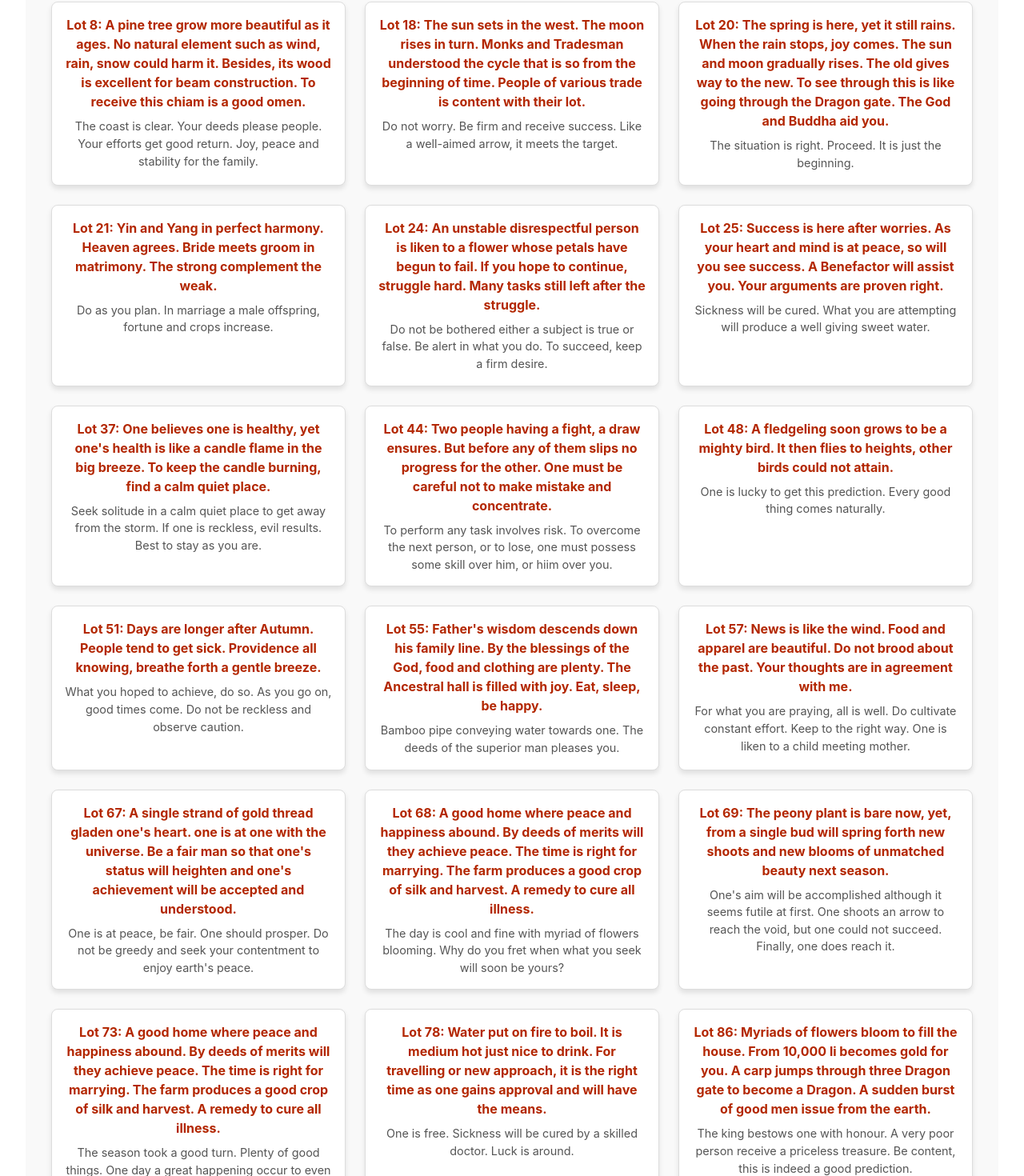
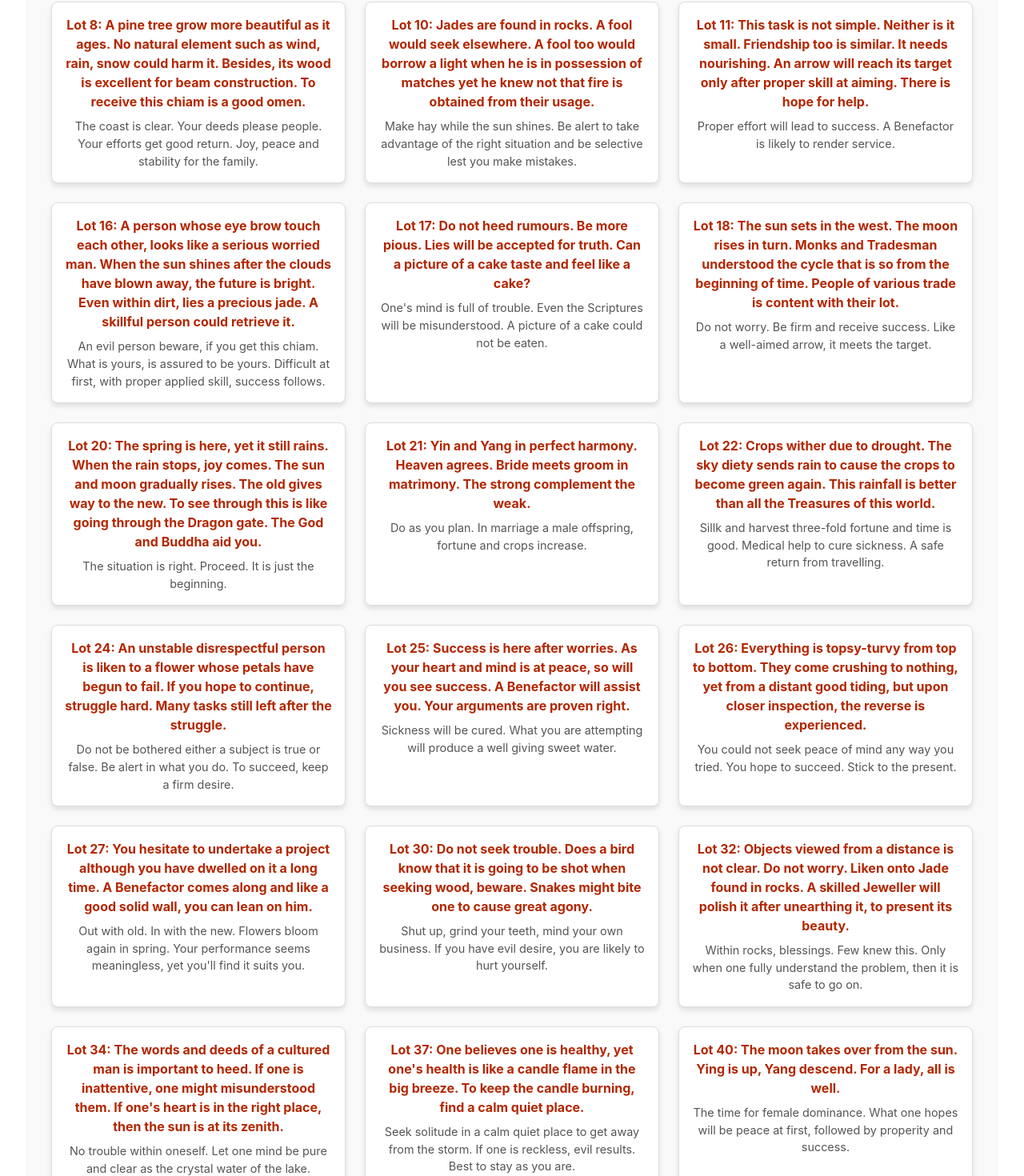
Before and after one commit to kwanimthonghoodcho/kwanimthonghoodcho, a React (Vite) app: page /lots in a window 1280 px wide. Shown: the part 583-2053 px from the top of the page at 80% size. Built offline with nearby package versions, Linux system fonts and the light colour scheme; a web font is replaced by a local one.

Commit message:
add lots

```diff
--- a/src/pages/Donations.tsx
+++ b/src/pages/Donations.tsx
@@ -8,13 +8,13 @@ const Donations = () => {
 
       <div className="donations-content">
         <p>
-          May your generosity bring blessings and prosperity.
+          Contributions go towards the maintenance of the site. May your generosity bring blessings and prosperity.
         </p>
         <img src={qrPhoto} className="qr" alt="PayNow QR Code" />
       </div>
 
       <p className="note">
-        Please include your name in the payment reference for blessings. All contributions are deeply appreciated.
+        All contributions are deeply appreciated.
       </p>
     </section>
   );
--- a/src/pages/Lots.tsx
+++ b/src/pages/Lots.tsx
@@ -21,13 +21,31 @@ const lotsData = [
     title: "A pine tree grow more beautiful as it ages. No natural element such as wind, rain, snow could harm it. Besides, its wood is excellent for beam construction. To receive this chiam is a good omen.",
     description: "The coast is clear. Your deeds please people. Your efforts get good return. Joy, peace and stability for the family.",
   },
-
+  {
+    number: 10,
+    title: "Jades are found in rocks. A fool would seek elsewhere. A fool too would borrow a light when he is in possession of matches yet he knew not that fire is obtained from their usage.",
+    description: "Make hay while the sun shines. Be alert to take advantage of the right situation and be selective lest you make mistakes.",
+  },
+  {
+    number: 11,
+    title: "This task is not simple. Neither is it small. Friendship too is similar. It needs nourishing. An arrow will reach its target only after proper skill at aiming. There is hope for help.",
+    description: "Proper effort will lead to success. A Benefactor is likely to render service.",
+  },
+  {
+    number: 16,
+    title: "A person whose eye brow touch each other, looks like a serious worried man. When the sun shines after the clouds have blown away, the future is bright. Even within dirt, lies a precious jade. A skillful person could retrieve it.",
+    description: "An evil person beware, if you get this chiam. What is yours, is assured to be yours. Difficult at first, with proper applied skill, success follows.",
+  },
+  {
+    number: 17,
+    title: "Do not heed rumours. Be more pious. Lies will be accepted for truth. Can a picture of a cake taste and feel like a cake?",
+    description: "One's mind is full of trouble. Even the Scriptures will be misunderstood. A picture of a cake could not be eaten.",
+  },
   {
     number: 18,
     title: "The sun sets in the west. The moon rises in turn. Monks and Tradesman understood the cycle that is so from the beginning of time. People of various trade is content with their lot.",
     description: "Do not worry. Be firm and receive success. Like a well-aimed arrow, it meets the target.",
   },
-
   {
     number: 20,
     title: "The spring is here, yet it still rains. When the rain stops, joy comes. The sun and moon gradually rises. The old gives way to the new. To see through this is like going through the Dragon gate. The God and Buddha aid you.",
@@ -37,6 +55,11 @@ const lotsData = [
     number: 21,
     title: "Yin and Yang in perfect harmony. Heaven agrees. Bride meets groom in matrimony. The strong complement the weak.",
     description: "Do as you plan. In marriage a male offspring, fortune and crops increase.",
+  },
+  {
+    number: 22,
+    title: "Crops wither due to drought. The sky diety sends rain to cause the crops to become green again. This rainfall is better than all the Treasures of this world.",
+    description: "Sillk and harvest three-fold fortune and time is good. Medical help to cure sickness. A safe return from travelling.",
   },
   {
     number: 24,
@@ -49,9 +72,49 @@ const lotsData = [
     description: "Sickness will be cured. What you are attempting will produce a well giving sweet water.",
   },
   {
+    number: 26,
+    title: "Everything is topsy-turvy from top to bottom. They come crushing to nothing, yet from a distant good tiding, but upon closer inspection, the reverse is experienced.",
+    description: "You could not seek peace of mind any way you tried. You hope to succeed. Stick to the present.",
+  },
+  {
+    number: 27,
+    title: "You hesitate to undertake a project although you have dwelled on it a long time. A Benefactor comes along and like a good solid wall, you can lean on him.",
+    description: "Out with old. In with the new. Flowers bloom again in spring. Your performance seems meaningless, yet you'll find it suits you.",
+  },
+  {
+    number: 30,
+    title: "Do not seek trouble. Does a bird know that it is going to be shot when seeking wood, beware. Snakes might bite one to cause great agony.",
+    description: "Shut up, grind your teeth, mind  your own business. If you have evil desire, you are likely to hurt yourself.",
+  },
+  {
+    number: 32,
+    title: "Objects viewed from a distance is not clear. Do not worry. Liken onto Jade found in rocks. A skilled Jeweller will polish it after unearthing it, to present its beauty.",
+    description: "Within rocks, blessings. Few knew this. Only when one fully understand the problem, then it is safe to go on."
+  },
+  {
+    number: 34,
+    title: "The words and deeds of a cultured man is important to heed. If one is inattentive, one might misunderstood them. If one's heart is in the right place, then the sun is at its zenith.",
+    description: "No trouble within oneself. Let one mind be pure and clear as the crystal water of the lake. Understanding will follow.",
+  },
+  {
     number: 37,
     title: "One believes one is healthy, yet one's health is like a candle flame in the big breeze. To keep the candle burning, find a calm quiet place.",
     description: "Seek solitude in a calm quiet place to get away from the storm. If one is reckless, evil results. Best to stay as you are.",
+  },
+  {
+    number: 40,
+    title: "The moon takes over from the sun. Ying is up, Yang descend. For a lady, all is well.",
+    description: "The time for female dominance. What one hopes will be peace at first, followed by properity and success.",
+  },
+  {
+    number: 41,
+    title: "Do recall wise counsel. One takes a thief for a son. All good sights are mere illusion. In time, they revert back to their original state.",
+    description: "Do not be deceived by one whom one thinks is good. Be alert in body and soul, so as to be out of danger.",
+  },
+  {
+    number: 42,
+    title: "An ancient sage giving instructions yet one still treats him as equal when speaking to him. Only by being earnest, all will be well on earth and in Heaven.",
+    description: "The sky Diety gives you advice, from the beginning till the end. Forget not let your heart be firm at all times and do worship."
   },
   {
     number: 44,
@@ -59,9 +122,19 @@ const lotsData = [
     description: "To perform any task involves risk. To overcome the next person, or to lose, one must possess some skill over him, or hiim over you.",
   },
   {
+    number: 47,
+    title: "Adding color to a gold work, and more beauty emerges. In due course, wealth and health comes. Do not think, patience is best. In due course, the whole world knows you.",
+    description: "Do away with the old stage. A child being guided by wise parents. Suit yourself in your endeavours. Your likelihood is assured.",
+  },
+  {
     number: 48,
     title: "A fledgeling soon grows to be a mighty bird. It then flies to heights, other birds could not attain.",
     description: "One is lucky to get this prediction. Every good thing comes naturally.",
+  },
+  {
+    number: 50,
+    title: "One have access to the four seas and five lakes. When sailing your mast is straight with the trade-wind guiding it. Your ship is loaded with precious stuff.",
+    description: "One's livelihood is good. The one spends no effort, yet one have lots of joy and money.",
   },
   {
     number: 51,
@@ -79,6 +152,21 @@ const lotsData = [
     description: "For what you are praying, all is well. Do cultivate constant effort. Keep to the right way. One is liken to a child meeting mother.",
   },
   {
+    number: 59,
+    title: "One takes refuge in a tall building. Thorn and thistle block the way. Heaven is high, yet no one can know the length of one's life. One have two friends. If one were to meet another person, the first two will desert.",
+    description: "One is drunk, yet drinks again. Revert to the past when the time comes worries and calamity will cease."
+  },
+  {
+    number: 63,
+    title: "One searches for a needle that fell into the sea long ago while sailing, is futile. This will cause one to waste time and get trouble only. No reward.",
+    description: "Luck and fortune must have a good foundation, one rely on. One must have merit to deserve it. Would you heed things explained to you? Listen well before you act."
+  },
+  {
+    number: 64,
+    title: "A fish swimming in a puddle of water while nets are around it. It tries to escape, but to no avail. Only trouble is the lot of one who seeks information.",
+    description: "One remainds at home, yet the sea rains at one from the sky. Be prepared for the worse."
+  },
+  {
     number: 67,
     title: "A single strand of gold thread gladen one's heart. one is at one with the universe. Be a fair man so that one's status will heighten and one's achievement will be accepted and understood.",
     description: "One is at peace, be fair. One should prosper. Do not be greedy and seek your contentment to enjoy earth's peace.",
@@ -94,9 +182,24 @@ const lotsData = [
     description: "One's aim will be accomplished although it seems futile at first. One shoots an arrow to reach the void, but one could not succeed. Finally, one does reach it.",
   },
   {
+    number: 72,
+    title: "One raise bees for honey. Beware one might get stung. One upon reaching a cross road does not know which route to take. Darkness descend on one while thorns and creepers block one's path.",
+    description: "Observe caution in your dealings. Do not be stubborn. To gather good times is like a swarm of bees gathering honey."
+    },
+  {
     number: 73,
     title: "A good home where peace and happiness abound. By deeds of merits will they achieve peace. The time is right for marrying. The farm produces a good crop of silk and harvest. A remedy to cure all illness.",
     description: "The season took a good turn. Plenty of good things. One day a great happening occur to even reach Heaven.",
+  },
+  {
+    number: 74,
+    title: "A pigeon flies to its roost to find itself trapped. No escape from east, west, north, south. To get this prediction is a bad omen.",
+    description: "To achieve anything needs great effort and concentration. But even to achieve former status is hard. Best to bow one's head and hope for betterment.",
+  },
+  {
+    number: 77,
+    title: "One dreams of wealth and status. Pop goes the dream like smoke. The endless sea and space do not accept one as rich. Wait till a Benefactor comes to help you.",
+    description: "Do not hope for non-existent object and objectives. Work for success in a more concrete and genuine way.",
   },
   {
     number: 78,
@@ -104,14 +207,59 @@ const lotsData = [
     description: "One is free. Sickness will be cured by a skilled doctor. Luck is around.",
   },
   {
+    number: 79,
+    title: "Having made a vow one obtains success. But one forgets the Buddha's favour. Do not doubt the Buddha nor offend Him.",
+    description: "One thinks one could achieve something. Do not be troubled Kwan Yin tells  you doubt not. Heed the advice.",
+  },
+  {
+    number: 82,
+    title: "A huge bonfire with flames leaping up to the skies. Yet in the midst lies a lotus plant complete with flowers, roots, leaves, stems. It is not touched by the flammes.",
+    description: "Though one meets danger, yet no harm. A Benefactor will aid one in what one hopes to achieve."
+  },
+  {
+    number: 83,
+    title: "On the 1st day of the month, the moon is merely a thin strip. On the 15th day, it becomes round and bright.",
+    description: "Wait till the time comes. Be patient."
+  },
+  {
+    number: 85,
+    title: "A mist blocking the path. Wait till it clears. A student falls asleep. A Benefactor will point the way.",
+    description: "An elder person had best wait till Spring comes when their luck is due.",
+  },
+  {
     number: 86,
     title: "Myriads of flowers bloom to fill the house. From 10,000 li becomes gold for you. A carp jumps through three Dragon gate to become a Dragon. A sudden burst of good men issue from the earth.",
     description: "The king bestows one with honour. A very poor person receive a priceless treasure. Be content, this is indeed a good prediction.",
   },
   {
+    number: 87,
+    title: "Dusk is here, yet one is still half-way up the hill. One is surrounded by the wilderness. One begs for protection from the Gods. One is actually dangling in mid-air.",
+    description: "Jade is mined by crackling open huge rocks. Whilst gold dust is obtained by panning dirty. To do anything, use maximum effort and be firm.",
+  },
+  {
     number: 89,
     title: "One is well within and without. A valuable jade in the rock. A benefactor points the way to obtain it. Everyone rejoices at your good fortune.",
     description: "A benefactor points out how to achieve it. Heed him. To achieve the prossession of the jade will surely gladden one's heart.",
+  },
+  {
+    number: 90,
+    title: "Glad tidings come from above. All of a sudden, treasures of Mt. Tai at your disposal. To inquire or marvel at this good news, best to proceed as many helpers are around.",
+    description: "One should have many helpers as one will have lots of food, money, clothing, etc.",
+  },
+  {
+    number: 91,
+    title: "One frets hoping for the best, one faces good times, luck, etc. A big wide horizon open for you. Suit yourself in what you hoped to do.",
+    description: "Proceed with what you want to achieve. All is well."
+  },
+  {
+    number: 96,
+    title: "A pagoda being erected at a great cost. It gleams from every angle. Be a bit more pios and pray. Heaven will bless you for what you are doing.",
+    description: "You have luck. People see it. Do not worry. Many good times are ahead.",
+  },
+  {
+    number: 99,
+    title: "One is late. One spurs the steed to hurry. One worries. One is liken to a house being razed to the ground. A great deluge wash it away the remains.",
+    description: "One had a hard life. No good times. Do not meddle in people's affairs. People will only give you trouble. Misfortune comes naturally for you."
   }
 ];
 
```
